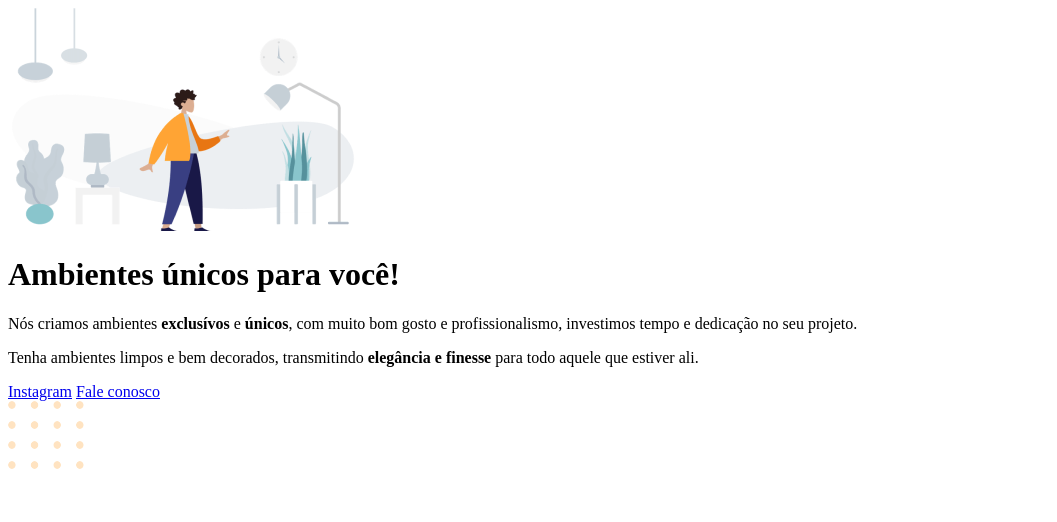
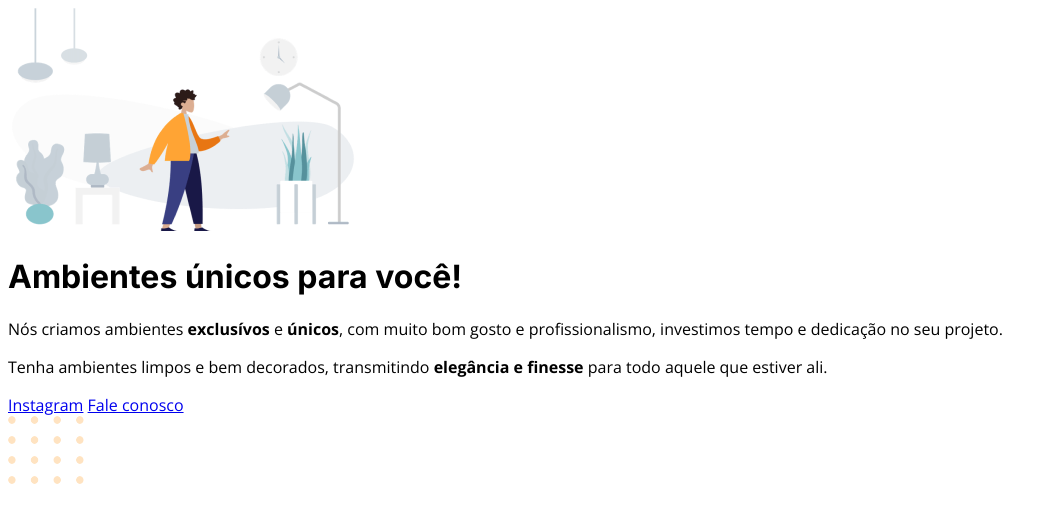
Before and after one commit to LeoSergio/rocketseat, a plain HTML site: page index.html in a window 1280 px wide. Shown: the whole page, without its empty margins (0-1057 px from the left). Drawn offline with nearby package versions, Linux system fonts and the light colour scheme.

Commit message:
css and fonts

```diff
--- a/index.html
+++ b/index.html
@@ -1,13 +1,22 @@
 <!DOCTYPE html>
 <html lang="pt-br">
-<head>
+    <head>
+    <link rel="preconnect" href="https://fonts.googleapis.com">
+    <link rel="preconnect" href="https://fonts.gstatic.com" crossorigin>
     <meta charset="UTF-8">
     <meta name="viewport" content="width=device-width, initial-scale=1.0">
     <title>Projeto 1</title>
+    <link href="https://fonts.googleapis.com/css2?family=Inter:ital,opsz,wght@0,14..32,100..900;1,14..
+    32,100..900&display=swap" rel="stylesheet">
+    <link href="https://fonts.googleapis.com/css2?family=Inter:ital,opsz,wght@0,14..32,100..900;1,14
+    ..32,100..900&display=swap" rel="stylesheet">
+    <link href="https://fonts.googleapis.com/css2?family=Inter:ital,opsz,wght@0,14..32,100..900;1,14..
+    32,100..900&family=Open+Sans:ital,wght@0,300..800;1,300..800&display=swap" rel="stylesheet">
+    <link href="https://fonts.googleapis.com/css2?family=Open+Sans:ital,wght@0,300..800;1,300..800&display=swap" rel="stylesheet">
+
+    <link rel="stylesheet" href="style.css">
 </head>
 <body>
-
-
 
     <div id="hero">
         <img src="images/image.png" alt="">
--- /dev/null
+++ b/style.css
@@ -0,0 +1,7 @@
+h1{
+    font-family: 'Inter', sans-serif;
+}
+
+body{
+    font-family: 'Open Sans', sans-serif;
+}
```
